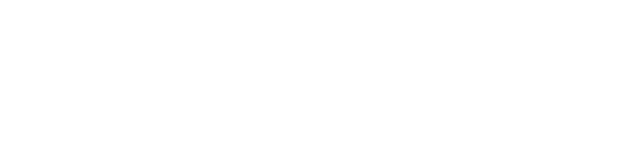
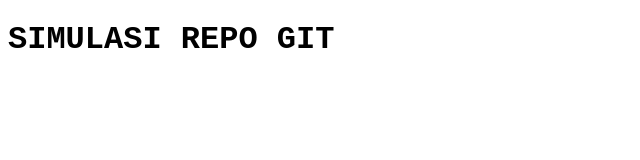
Before and after one commit to rgshfrmb/SIMULASI-GIT, a plain HTML site: page index.html in a window 1280 px wide. Shown: the whole page, without its empty margins (0-640 px from the left). Drawn offline with Linux system fonts and the light colour scheme.

Commit message:
merubah index dan tambah file style

```diff
--- a/index.html
+++ b/index.html
@@ -4,9 +4,11 @@
     <meta charset="UTF-8">
     <meta http-equiv="X-UA-Compatible" content="IE=edge">
     <meta name="viewport" content="width=device-width, initial-scale=1.0">
+
     <title>SIMULASI GIT</title>
+    <link rel="stylesheet" href="style.css">
 </head>
 <body>
-
+    <h1>SIMULASI REPO GIT</h1>
 </body>
 </html>
--- /dev/null
+++ b/style.css
@@ -0,0 +1,3 @@
+body{
+    font-family: 'Courier New', Courier, monospace;
+}
```
